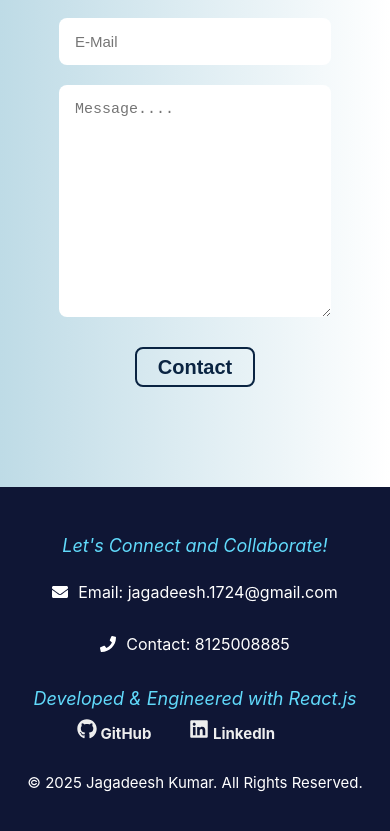
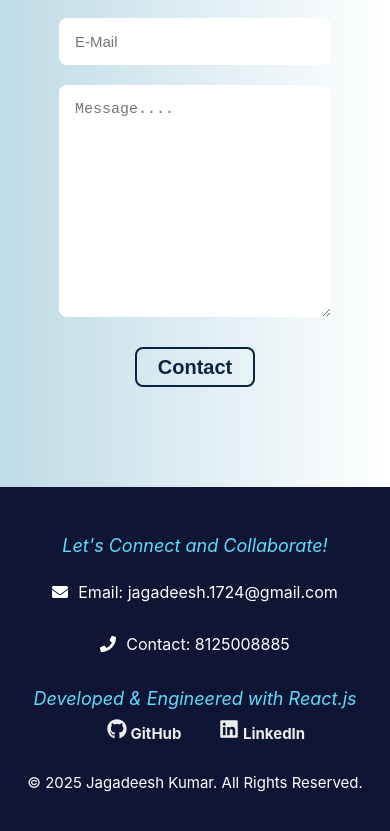
Before and after one commit to Jagadeesh-Kmr/Portfolio, a React (Create React App) app: page / in a window 390 px wide. Shown: the part 2441-3272 px from the top of the page. Built offline with nearby package versions, Linux system fonts and the light colour scheme.

Commit message:
Updated project

```diff
--- a/src/components/Footer/index.css
+++ b/src/components/Footer/index.css
@@ -107,7 +107,7 @@
         align-items: center;
         font-size: 14px;
         gap: 8px;
-        margin-left: 42px;
+        margin-left: 72px;
     }
 
     .footer-links a {
```
